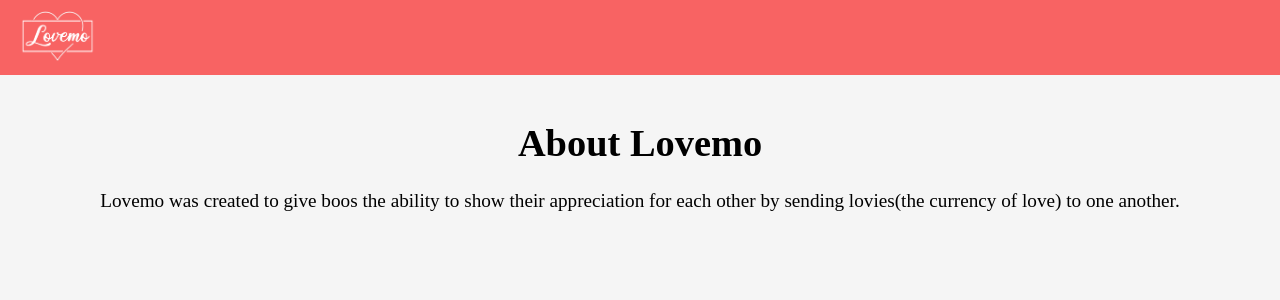
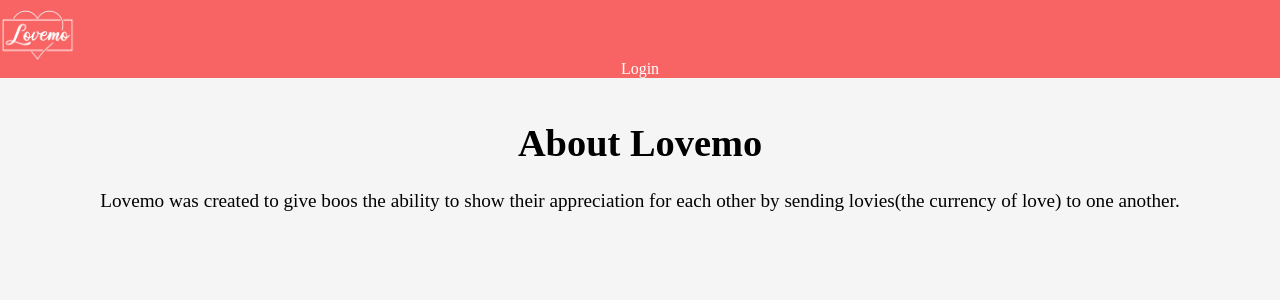
Before and after one commit to MrDrDAVID/Lovemo, a Django app: template lovemo/main_app/templates/main_app/about.html in a window 1280 px wide. Shown: the top 300 px of the page. Run offline with Django 3.2, Linux system fonts and the light colour scheme; the template is opened without the code that fills it, so the values that code supplies are empty.

Commit message:
finally sheesh

```diff
--- a/lovemo/main_app/static/styles/style.css
+++ b/lovemo/main_app/static/styles/style.css
@@ -2,25 +2,19 @@
     position: fixed;
     top: 0;
     left: 0;
-    margin-bottom: 0%;
     min-height: 75px;
-    padding: 0px 20px;
-    padding-top: 0px;
-    padding-bottom: 0px;
-    display: flex;
-    justify-content: space-between;
-    align-items: center;
     background: rgb(248, 99, 99);
     width: 100%;
-    opacity: 100%;
+}
+
+#header-nav {
+    margin-top: 10px;
 }
 
 #header-image:hover {
     -webkit-transform: scale(.9);
     -ms-transform: scale(.9);
     transform: scale(.9);
-    -webkit-box-shadow:  0px 2px 5px 1px rgba(155, 155, 155, .5);
-    box-shadow:  0px 2px 5px 1px rgba(0, 0, 0, 0.5);
 }
 
 a {
@@ -110,3 +104,7 @@
 #reg-link:hover {
     color: rgb(248, 99, 99);
 }
+
+#home-logo:hover {
+    text-decoration: none;
+}
--- a/lovemo/main_app/templates/main_app/base.html
+++ b/lovemo/main_app/templates/main_app/base.html
@@ -10,11 +10,14 @@
     </head>
 
     <header id="header">
-          <nav id="nav-bar">
-            <a href="/home">
-                <img id="header-image" src="{% static 'images/lovemo-logo.png' %}" alt="lovemo-logo" height="50px" width="75px">
-            </a>
-          </nav>
+        <div id="header-nav">
+            <nav id="nav-bar">
+                <a href="/home" id="home-logo">
+                    <img style="vertical-align: middle; margin-right: 1325px;" id="header-image" src="{% static 'images/lovemo-logo.png' %}" alt="lovemo-logo" height="50px" width="75px">
+                </a>
+                <a href="/login" id="login-link" style="color: white;">Login</a>
+              </nav>
+        </div>
     </header>
 
     <body>
--- a/lovemo/register/templates/register/register.html
+++ b/lovemo/register/templates/register/register.html
@@ -4,7 +4,7 @@
 {% load crispy_forms_tags %}
 
 {% block content %}
-    <form method="POST" class="form-group">
+    <form method="POST" class="form-group" style="margin-top: 100px; font-size: 25px;">
         {% csrf_token %}
         {{form|crispy}}
         <button type="submit">Register</button>
```
